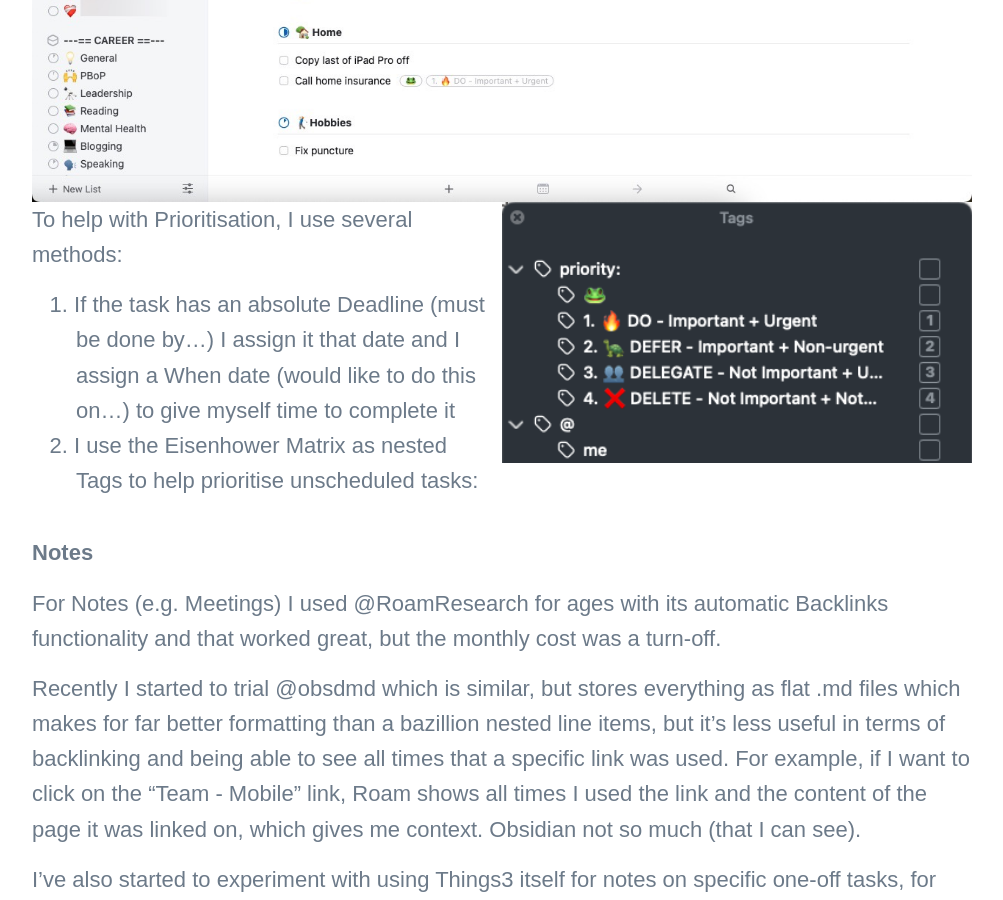
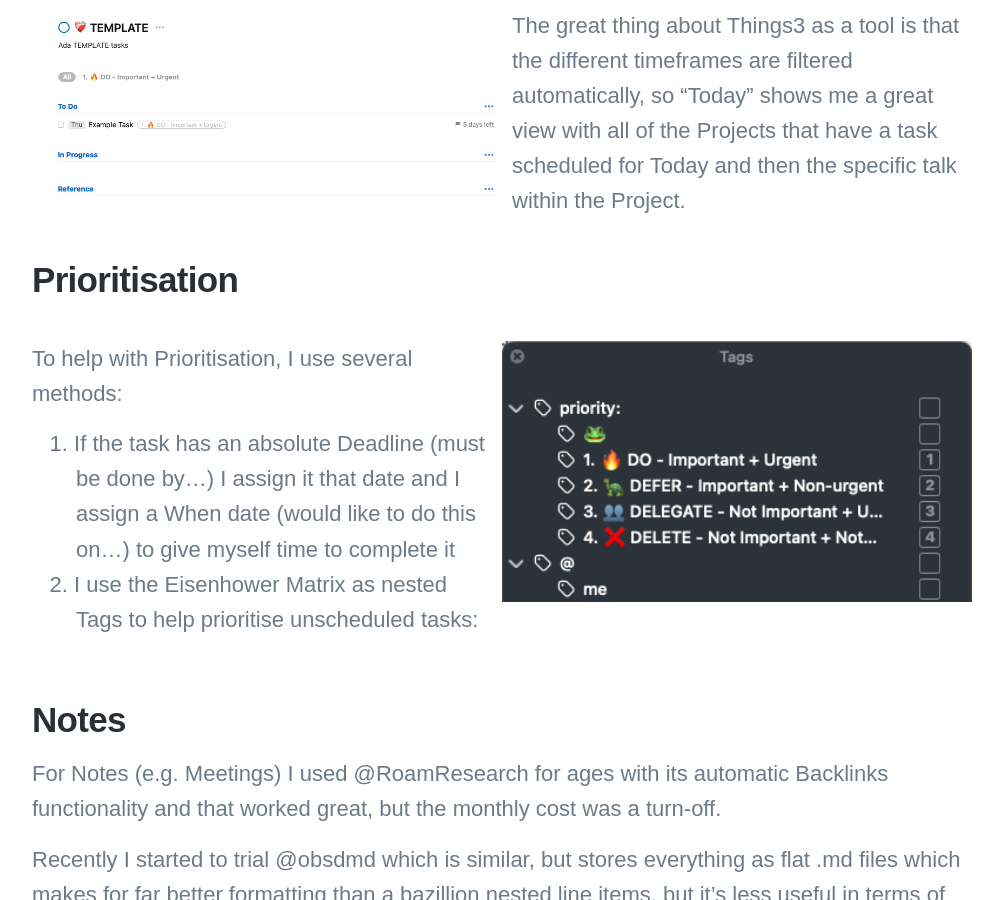
Before and after one commit to TheTestingMuse/thetestingmuse.github.io, a Jekyll site: the page built from _posts/2022-06-01-how-to-juggle.md, in a window 1280 px wide and 900 px high, scrolled down 4263 px. Shown: the whole window, without its empty margins (138-1141 px from the left). Built offline with Jekyll 4.4.1, drawn with Linux system fonts in a browser that asks for light colours; nearby versions of some CDN libraries; some web fonts are replaced.

Commit message:
Tweak format of juggling post

```diff
--- a/_posts/2022-06-01-how-to-juggle.md
+++ b/_posts/2022-06-01-how-to-juggle.md
@@ -32,7 +32,8 @@
 
 In addition to the "day job" I am a homeowner, father and husband, and with that comes a metric tonne of additional projects, plans, responsibilities and things that need tackling when I'm not at the keyboard.
 
-**Task Management**
+## Task Management
+<img src="/images/posts/things3-wholescreen.jpg" alt="The entire window of Things3 project and task management software, software by Cultured Code." style="float:right; margin-left: 10px; width:100%;" />
 
 I've used a lot(!) of task management tools in the past, and a few different processes too, but right now I'm using the GTD (Getting Things Done) method of task organisation, using @culturedcode Things3 app on MacOS, iOS and my Apple watch.
 
@@ -85,9 +86,7 @@
 
 The great thing about Things3 as a tool is that the different timeframes are filtered automatically, so "Today" shows me a great view with all of the Projects that have a task scheduled for Today and then the specific talk within the Project.
 
-<img src="/images/posts/things3-wholescreen.jpg" alt="The entire window of Things3 project and task management software, software by Cultured Code." style="float:right; margin-left: 10px; width:100%;" />
-
-**Prioritisation**
+## Prioritisation
 <img src="/images/posts/things3-tags.jpg" alt="The Tags dialogue of Things3 project and task management software, software by Cultured Code. Tags shown are the Eat a Frog and Eisenhower Matrix task management methods." style="float:right; margin-left: 10px; width:50%;" />
 
 To help with Prioritisation, I use several methods:
@@ -95,7 +94,7 @@
 1. If the task has an absolute Deadline (must be done by...) I assign it that date and I assign a When date (would like to do this on...) to give myself time to complete it
 2. I use the Eisenhower Matrix as nested Tags to help prioritise unscheduled tasks:
 
-**Notes**
+## Notes
 
 For Notes (e.g. Meetings) I used @RoamResearch for ages with its automatic Backlinks functionality and that worked great, but the monthly cost was a turn-off.
 
@@ -103,7 +102,7 @@
 
 I've also started to experiment with using Things3 itself for notes on specific one-off tasks, for example this blog post is a Things3 task I have in my Career (area) > Blogging (project) > Drafts (heading) > How to Juggle (and drop only a few balls!) (task) and I'm editing the blog post directly as markdown in the task Notes area, ready to copy and paste to my blog.
 
-**TL;DR**
+## TL;DR
 
 I have a reasonably dialled-in way to keep track of a manic life, but it's not quite perfect as I'd love to have everything in a single place.
 
```
